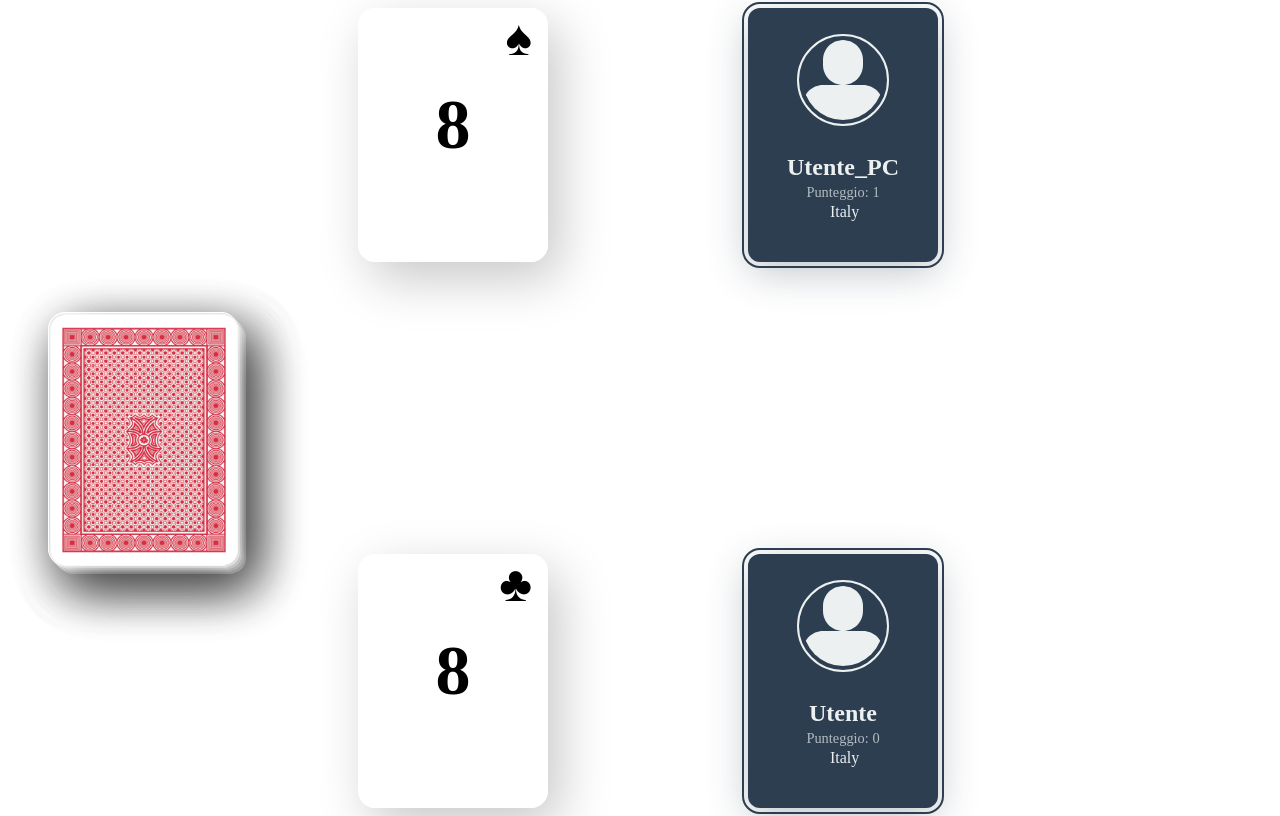
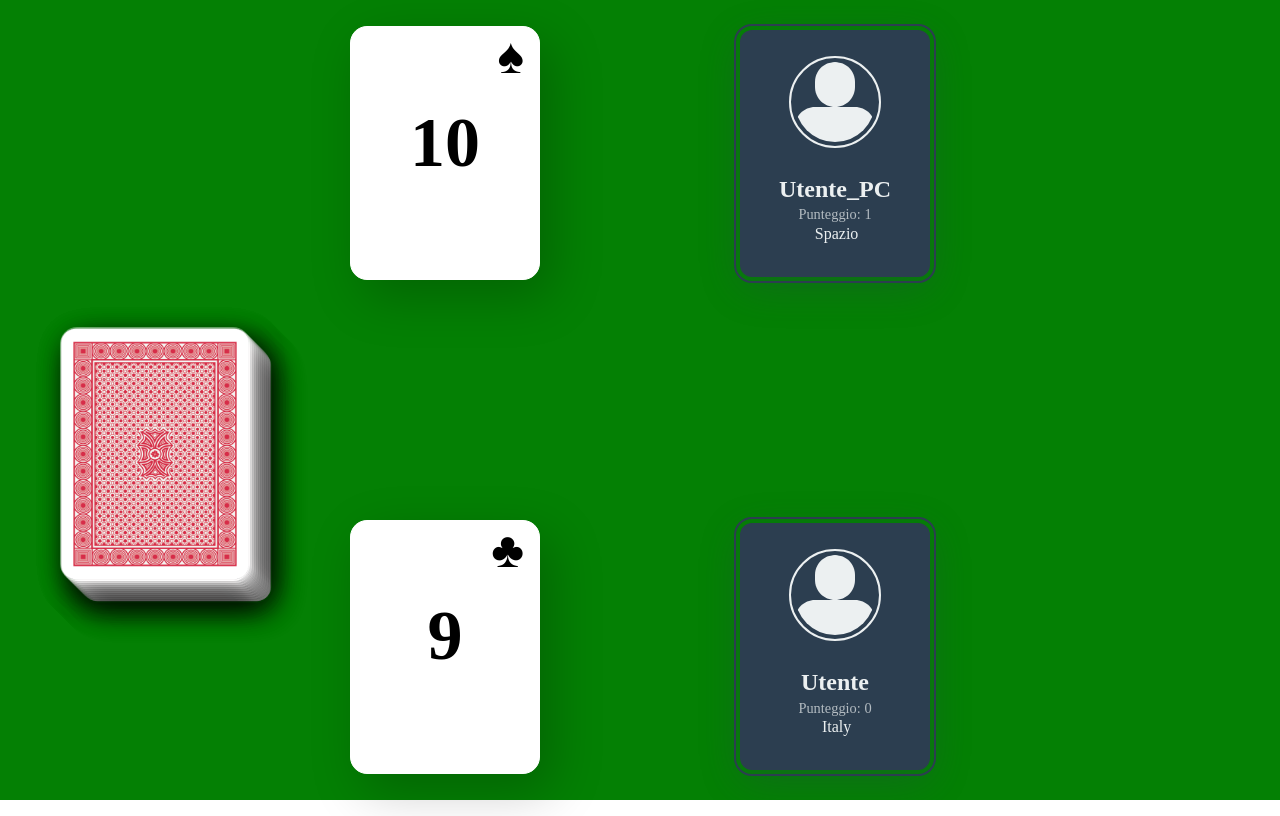
Before and after one commit to Gian1020/cartaAlta, an Angular app: page / in a window 1280 px wide. Both pictures are taken after a click on the element 143 px from the left and 431 px from the top of the page. Built offline with nearby package versions, Linux system fonts and the light colour scheme.

Commit message:
aggiungere modal win
inserire un home e un reset

trovare un modo per spaziare la card utente

```diff
--- a/src/app/carta-alta/carta-alta.css
+++ b/src/app/carta-alta/carta-alta.css
@@ -1,24 +1,21 @@
-* {
-  padding: 0px;
-  margin: 0px;
-  box-sizing: border-box;
-}
+
 
 #contenitoreGenerale {
   display: flex;
-  align-items: center;
   flex-direction: column;
   width: 100vw;
   height: 100vh;
   gap: 50px;
+  background-color: #048004;
+  padding: 30px 60px;
 }
 
 #mazzo-wrapper {
   position: relative;
-  width: 190px;
-  height: 254px;
+  width: 100%;
+  height: calc(100%/3);
   align-self: flex-start;
-  margin-left: 40px ;
+
 }
 
 .mazzo {
@@ -26,8 +23,7 @@
   box-sizing: border-box;
   width: 190px;
   height: 254px;
-  border: 1px solid white;
-  box-shadow: 12px 17px 51px rgba(0, 0, 0, 0.22);
+  box-shadow: 6px 10px 30px rgba(0, 0, 0, 0.22);
   backdrop-filter: blur(6px);
   border-radius: 17px;
   text-align: center;
@@ -41,30 +37,72 @@
 .mazzo:nth-child(1) {
   top: 0px;
   left: 0px;
-  z-index: 5;
+  z-index: 12;
 }
 
 .mazzo:nth-child(2) {
   top: 2px;
   left: 2px;
-  z-index: 4;
+  z-index: 11;
 }
 
 .mazzo:nth-child(3) {
   top: 4px;
   left: 4px;
-  z-index: 3;
+  z-index: 10;
 }
 
 .mazzo:nth-child(4) {
   top: 6px;
   left: 6px;
-  z-index: 2;
+  z-index: 9;
 }
 
 .mazzo:nth-child(5) {
   top: 8px;
   left: 8px;
+  z-index: 8;
+}
+
+.mazzo:nth-child(6) {
+  top: 10px;
+  left: 10px;
+  z-index: 7;
+}
+
+.mazzo:nth-child(7) {
+  top: 12px;
+  left: 12px;
+  z-index: 6;
+}
+
+.mazzo:nth-child(8) {
+  top: 14px;
+  left: 14px;
+  z-index: 5;
+}
+
+.mazzo:nth-child(9) {
+  top: 16px;
+  left: 16px;
+  z-index: 4;
+}
+
+.mazzo:nth-child(10) {
+  top: 18px;
+  left: 18px;
+  z-index: 3;
+}
+
+.mazzo:nth-child(11) {
+  top: 20px;
+  left: 20px;
+  z-index: 2;
+}
+
+.mazzo:nth-child(12) {
+  top: 22px;
+  left: 22px;
   z-index: 1;
 }
 
@@ -74,14 +112,16 @@
 }
 
 
-.mazzo:active {
+.mazzo:first-child:active {
   transform: scale(0.95) rotateZ(1.7deg);
 }
 
 .contitoreCard {
-
-  height: 254px;
+  width: 100%;
+  height: calc(100%/3);
   display: flex;
+  align-items: center;
+  justify-content: center;
   gap: 200px;
 }
 
@@ -93,6 +133,7 @@
   box-sizing: border-box;
   width: 190px;
   height: 254px;
+  background-color: white;
   border: 1px solid white;
   box-shadow: 12px 17px 51px rgba(0, 0, 0, 0.22);
   backdrop-filter: blur(6px);
@@ -102,10 +143,6 @@
   user-select: none;
   font-weight: bolder;
   color: black;
-}
-
-.punteggio {
-  align-self: flex-end;
 }
 
 .card {
--- a/src/app/carta-alta/carta-alta.html
+++ b/src/app/carta-alta/carta-alta.html
@@ -39,8 +39,12 @@
             <div class="numero">J</div>
             }
 
+            @case(1){
+            <div class="numero">A</div>
+            }
+
             @default{
-                <div class="numero">{{cartaUtente.numero}}</div>
+            <div class="numero">{{cartaPc.numero}}</div>
             }
             }
         </div>
@@ -61,20 +65,21 @@
                         <path d="M4 15s1-1 4-1 5 2 8 2 4-1 4-1V3s-1 1-4 1-5-2-8-2-4 1-4 1z"></path>
                         <line y2="15" x2="4" y1="22" x1="4"></line>
                     </svg>
-                    <span>Italy</span>
+                    <span>Spazio</span>
                 </div>
             </div>
         </div>
 
     </div>
-    <div id="mazzo-wrapper" (click)="distribuisciCarta()">
-        <div class="mazzo"><img src="/carte-poker-retro.jpg" class="card-back" /></div>
-        <div class="mazzo"><img src="/carte-poker-retro.jpg" class="card-back" /></div>
-        <div class="mazzo"><img src="/carte-poker-retro.jpg" class="card-back" /></div>
-        <div class="mazzo"><img src="/carte-poker-retro.jpg" class="card-back" /></div>
-        <div class="mazzo"><img src="/carte-poker-retro.jpg" class="card-back" /></div>
-        <div class="mazzo"><img class="card-back" src="/carte-poker-retro.jpg" alt="">
-        </div>
+    <div id="mazzo-wrapper">
+        @if(this.mazzo.length !== 0){
+        <div class="mazzo" (click)="distribuisciCarta()"><img class="card-back" src="/carte-poker-retro.jpg" alt="background carta" ></div>
+            }
+        @for(carte of numeroCarteVisualizzazioneMazzo; track $index){
+        <div class="mazzo"><img src="/carte-poker-retro.jpg" class="card-back" alt="background carta" /></div>
+        }
+
+
     </div>
     <div class="contitoreCard">
         @if(cartaUtente.numero !== undefined && cartaUtente.simbolo !==undefined){
@@ -114,6 +119,10 @@
             <div class="numero">J</div>
             }
 
+            @case(1){
+            <div class="numero">A</div>
+            }
+
             @default{
             <div class="numero">{{cartaUtente.numero}}</div>
             }
--- a/src/app/carta-alta/carta-alta.ts
+++ b/src/app/carta-alta/carta-alta.ts
@@ -1,4 +1,4 @@
-import { Component } from '@angular/core';
+import { Component, LOCALE_ID } from '@angular/core';
 import { Card } from './interfaccia/card';
 
 @Component({
@@ -10,17 +10,20 @@ import { Card } from './interfaccia/card';
 export class CartaAlta {
 
   mazzo: Card[] = [];
-  cartaUtente: Card={};
-  cartaPc:Card={}
-  magCartaGiocatore:number=0;
-  contatore:number = 0;
+  cartaUtente: Card = {};
+  cartaPc: Card = {}
+  magCartaGiocatore: number = 0;
+  contatore: number = 0;
   punteggio1: number = 0;
   punteggio2: number = 0;
+  registroCarteUtente: Card[] = [];
+  registroCartePc: Card[] = [];
+  contatoreClick:number = 0;
+  numeroCarteVisualizzazioneMazzo:number[]=[1,2,3,4,5,6,7,8,9,10,11,12]
 
   ngOnInit() {
     this.creaCarte();
     this.mischia();
-
   }
 
 
@@ -35,7 +38,7 @@ export class CartaAlta {
 
   mischia() {
     for (let indexCarta in this.mazzo) {
-      let indexCasuale: number = Math.floor(Math.random() * 51);
+      let indexCasuale: number = Math.floor(Math.random() * this.mazzo.length);
       let varAppoggio = this.mazzo[indexCarta];
       this.mazzo[indexCarta] = this.mazzo[indexCasuale];
       this.mazzo[indexCasuale] = varAppoggio;
@@ -43,45 +46,46 @@ export class CartaAlta {
   }
 
   distribuisciCarta() {
-    for (let indexCartaDaServire = 0; indexCartaDaServire < this.mazzo.length; this.mazzo) {
-      if(this.contatore==0){
-        this.cartaUtente=this.mazzo[indexCartaDaServire];
-        this.mazzo = this.mazzo.filter((_, index) => index !== indexCartaDaServire);
-        this.contatore++;
-      }
-      else if (this.contatore==1){
-        this.cartaPc=this.mazzo[indexCartaDaServire];
-        this.mazzo = this.mazzo.filter((_, index) => index !== indexCartaDaServire);
-        this.contatore++;
-        this.checkWinner(this.cartaUtente, this.cartaPc);
-      }
+    if (this.mazzo.length !== 0) {
+      this.contatoreClick++;
+      this.cartaUtente = this.mazzo[0];
+      this.mazzo.shift();
+      this.registroCarteUtente.push(this.cartaUtente);
+      this.cartaPc = this.mazzo[0];
+      this.mazzo.shift();
+      this.registroCartePc.push(this.cartaPc);
+      this.sfoltisciMazzo();
+      this.checkWinner(this.cartaUtente, this.cartaPc);
+    }
 
-      else{
-        this.contatore=0;
-        return;
-      }
+
+  }
+
+  sfoltisciMazzo(){
+    if(this.contatoreClick%2==0){
+      this.numeroCarteVisualizzazioneMazzo.pop();
     }
   }
 
-  checkWinner(carta1:Card, carta2:Card){
+  checkWinner(carta1: Card, carta2: Card) {
 
-    if(carta1.numero!==undefined && carta2.numero!==undefined && carta1.simbolo!==undefined && carta2.simbolo!==undefined){
-      if(carta1.numero>carta2.numero){
-        this.magCartaGiocatore=1;
+    if (carta1.numero !== undefined && carta2.numero !== undefined && carta1.simbolo !== undefined && carta2.simbolo !== undefined) {
+      if (carta1.numero > carta2.numero) {
+        this.magCartaGiocatore = 1;
         this.punteggio1++;
       }
-      else if(carta1.numero==carta2.numero){
-        if(carta1.simbolo>carta2.simbolo){
-          this.magCartaGiocatore=1;
+      else if (carta1.numero == carta2.numero) {
+        if (carta1.simbolo > carta2.simbolo) {
+          this.magCartaGiocatore = 1;
           this.punteggio1++;
         }
-        else{
-          this.magCartaGiocatore=2;
+        else {
+          this.magCartaGiocatore = 2;
           this.punteggio2++;
         };
       }
       else {
-        this.magCartaGiocatore=2
+        this.magCartaGiocatore = 2
         this.punteggio2++;
       };
     }
--- a/src/styles.css
+++ b/src/styles.css
@@ -1 +1,5 @@
-/* You can add global styles to this file, and also import other style files */
+* {
+  padding: 0px;
+  margin: 0px;
+  box-sizing: border-box;
+}
```
Lines whose indentation alone changed are shown as unchanged.
